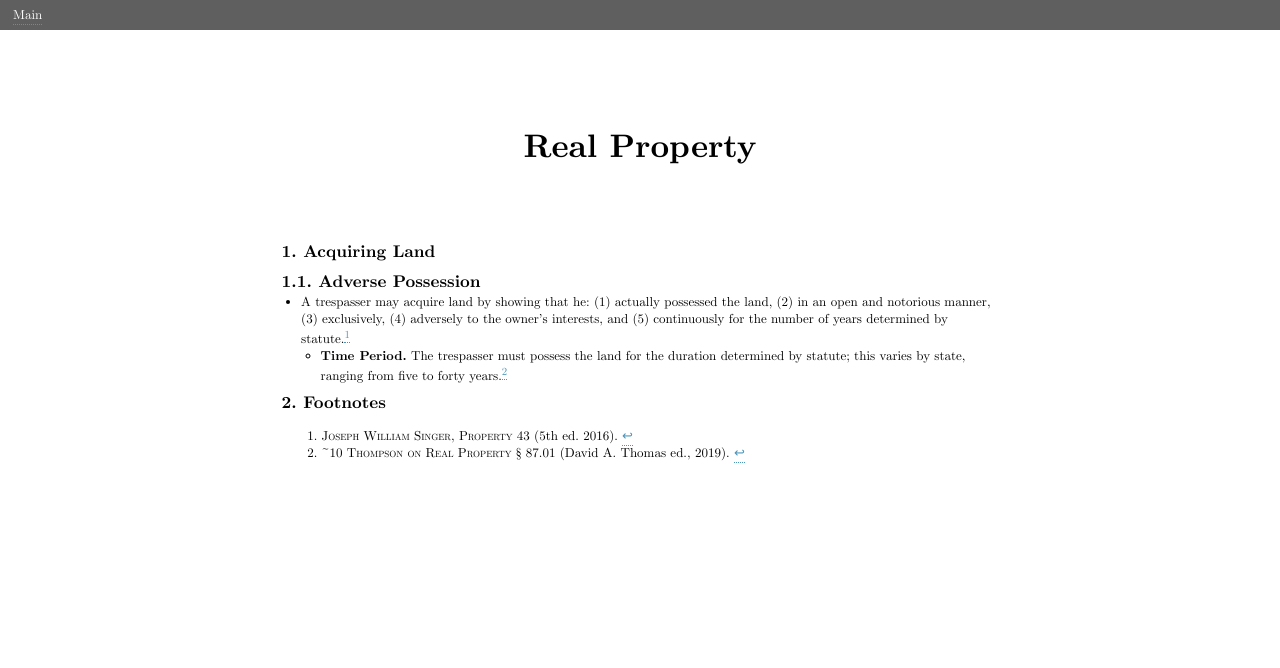
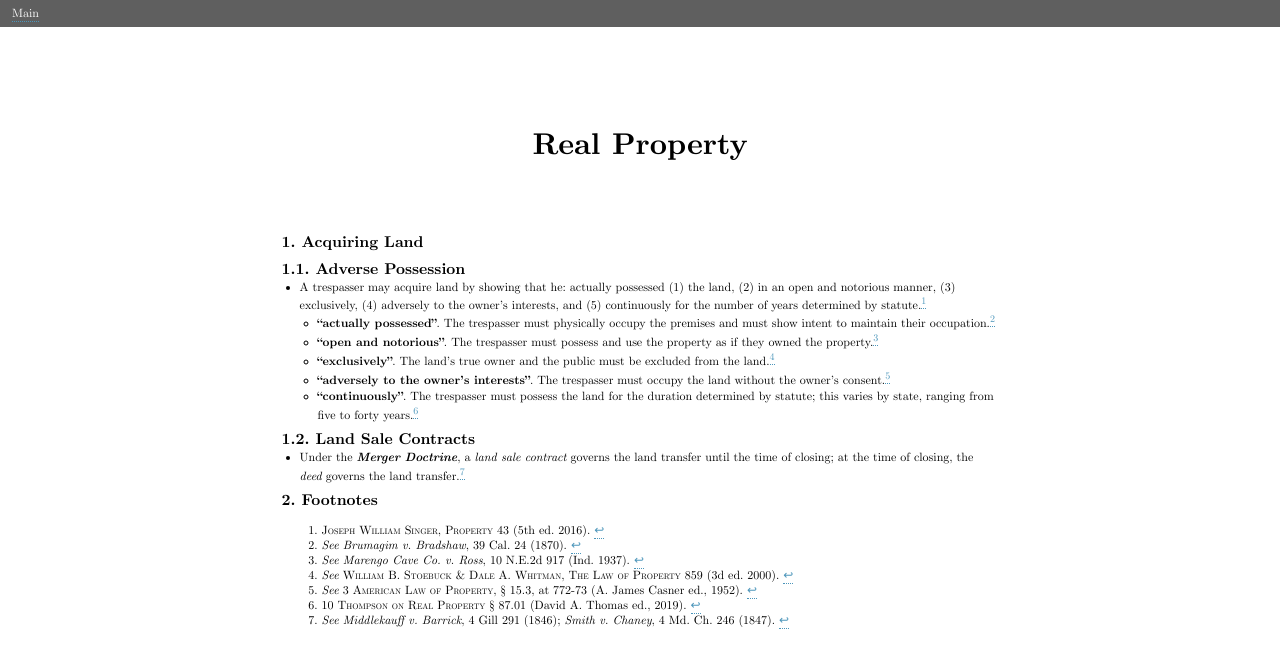
Before and after one commit to ketiboldiais/amici, a Next.js app: page /outlines/real-property in a window 1280 px wide. Shown: the top 668 px of the page. Built offline with nearby package versions, Linux system fonts and the light colour scheme.

Commit message:
add merger doctrine to property outline

```diff
--- a/src/app/globals.css
+++ b/src/app/globals.css
@@ -28,7 +28,7 @@
 
 html {
 	font-family: 'CMU Serif';
-	font-size: 13px;
+	font-size: 12px;
 }
 
 * {
--- a/src/app/outlines/real-property/page.mdx
+++ b/src/app/outlines/real-property/page.mdx
@@ -4,12 +4,25 @@ import MdxLayout from '../../components/mdx-layout';
 
 ## Acquiring Land
 ### Adverse Possession
-- A trespasser may acquire land by showing that he: (1) actually possessed the land, (2) in an open and notorious manner, (3) exclusively, (4) adversely to the owner’s interests, and (5) continuously for the number of years determined by statute.[^singer_43]
-	- __Time Period.__ The trespasser must possess the land for the duration determined by statute; this varies by state, ranging from five to forty years.[^thompson_87-01]
+- A trespasser may acquire land by showing that he: actually possessed (1) the land, (2) in an open and notorious manner, (3) exclusively, (4) adversely to the owner’s interests, and (5) continuously for the number of years determined by statute.[^singer_43]
+	- __“actually possessed”__. The trespasser must physically occupy the premises and must show intent to maintain their occupation.[^brumagim]
+	- __“open and notorious”__. The trespasser must possess and use the property as if they owned the property.[^marengo]
+	- __“exclusively”__. The land’s true owner and the public must be excluded from the land.[^stoebuck]
+	- __“adversely to the owner’s interests”__. The trespasser must occupy the land without the owner’s consent.[^hostile]
+	- __“continuously”__. The trespasser must possess the land for the duration determined by statute; this varies by state, ranging from five to forty years.[^thompson_87-01]
 
 
 [^singer_43]: ~Joseph William Singer~, ~Property~ 43 (5th ed. 2016).
-[^thompson_87-01]: ~10 ~Thompson on Real Property~ § 87.01 (David A. Thomas ed., 2019).
+[^thompson_87-01]: 10 ~Thompson on Real Property~ § 87.01 (David A. Thomas ed., 2019).
+[^brumagim]: _See_ _Brumagim v. Bradshaw_, 39 Cal. 24 (1870).
+[^marengo]: _See_ _Marengo Cave Co. v. Ross_, 10 N.E.2d 917 (Ind. 1937).
+[^stoebuck]: _See_ ~William B. Stoebuck & Dale A. Whitman~, ~The Law of Property~ 859 (3d ed. 2000).
+[^hostile]: _See_ 3 ~American Law of Property~, § 15.3, at 772-73 (A. James Casner ed., 1952).
+
+### Land Sale Contracts
+- Under the **_Merger Doctrine_**, a _land sale contract_ governs the land transfer until the time of closing; at the time of closing, the _deed_ governs the land transfer.[^middlekauff]
+
+[^middlekauff]: _See_ _Middlekauff v. Barrick_, 4 Gill 291 (1846); _Smith v. Chaney_, 4 Md. Ch. 246 (1847).
 
 
 export default function MDXPage({children})  {
```
